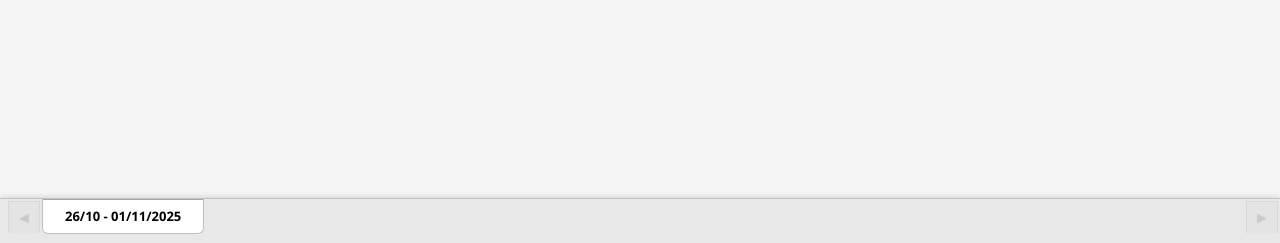
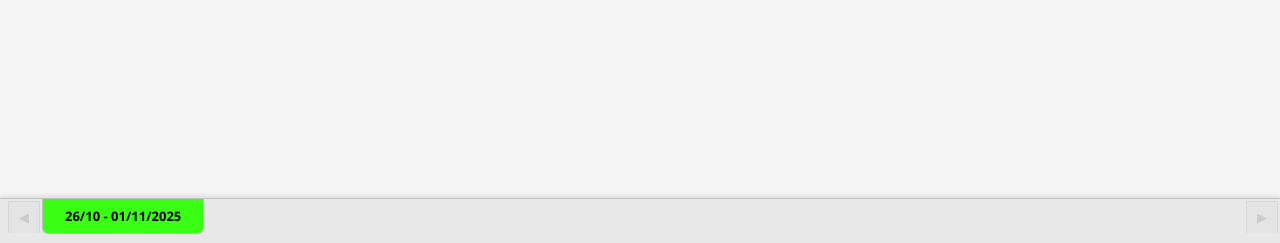
Before and after one commit to ecmsistemasdev/sot_vistoria, a Flask app: page /agenda in a window 1280 px wide. Shown: the part 557-800 px from the top of the page. Run offline with Flask 3, Linux system fonts and the light colour scheme; data that the repository does not hold is empty; some libraries are stand-ins or nearby versions.

Commit message:
Update agenda.html

```diff
--- a/templates/agenda.html
+++ b/templates/agenda.html
@@ -404,7 +404,8 @@
         }
 
         .week-tab.active {
-            background: #ffffff;
+            /* background: #ffffff; */
+            background: #39ff14;
             color: #000;
             border-color: #c0c0c0;
             border-top: none;  /* SEM borda em cima */
```
